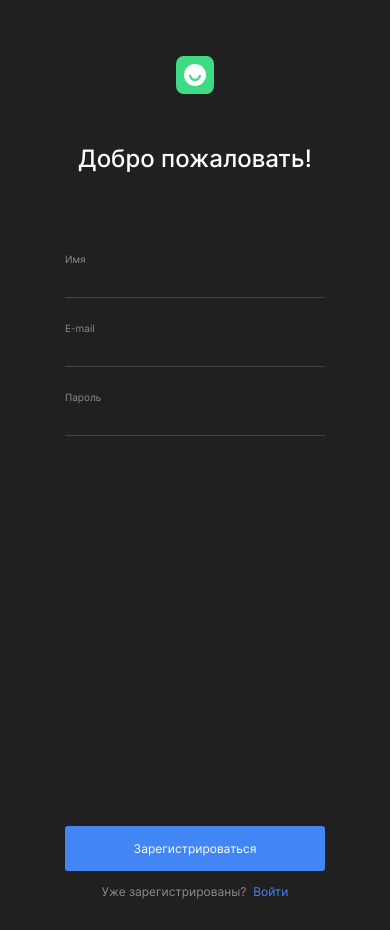
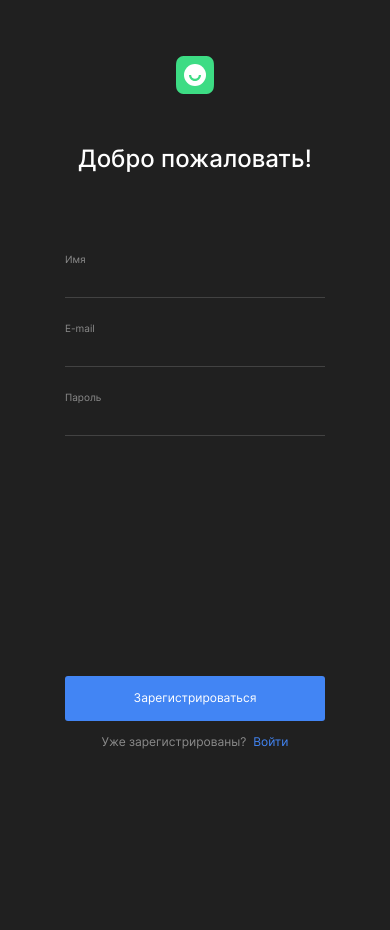
Before and after one commit to liliyamikhlina/movies-explorer-frontend, a React (Create React App) app: page /signup in a window 390 px wide. After the commit the page ends 844 px from the top, so only its background shows below. Built offline with nearby package versions, Linux system fonts and the light colour scheme; the HTML template or start-up script is replaced by a standard one.

Commit message:
fix: Auth button margin

```diff
--- a/src/components/Auth/Auth.css
+++ b/src/components/Auth/Auth.css
@@ -30,7 +30,6 @@
   .auth__box {
     width: 260px;
     margin: 0 30px;
-    height: 100vh;
   }
 }
 
@@ -138,7 +137,7 @@
 }
 
 .auth__button {
-  margin: 134px 0 16px;
+  margin: 203px 0 16px;
   padding: 0;
   text-align: center;
   width: 100%;
@@ -153,13 +152,23 @@
   line-height: 16.94px;
 }
 
+.auth__button_register {
+  margin-top: 134px;
+}
+
 @media (max-width: 430px) {
   .auth__button {
-    margin-top: auto;
+    margin-top: 291px;
     margin-bottom: 14px;
     font-size: 12px;
     font-weight: 400;
     line-height: 14.52px;
+  }
+}
+
+@media (max-width: 430px) {
+  .auth__button_register {
+    margin-top: 222px;
   }
 }
 
@@ -202,9 +211,3 @@
   display: flex;
   justify-content: center;
 }
-
-@media (max-width: 430px) {
-  .auth__link-box {
-    margin-top: auto;
-  }
-}
--- a/src/components/Auth/Auth.jsx
+++ b/src/components/Auth/Auth.jsx
@@ -28,7 +28,7 @@ function Auth({ register, title, button, text, linkTo, linkText }) {
           <span className="auth__input-error auth__input-error_inactive">
             Что-то пошло не так...
           </span>
-          <button type="submit" className="auth__button">{button}</button>
+          <button type="submit" className={`auth__button ${register ? "auth__button_register" : ""}`}>{button}</button>
         </form>
         <div className="auth__link-box">
           <p className="auth__text">{text}</p>
--- a/src/index.css
+++ b/src/index.css
@@ -37,3 +37,5 @@ a {
     padding-bottom: 28px;
   }
 }
+
+/* * { outline: 1px solid red; } */
```
Also changed, not shown: 1 other file (tests, documents, lock files or other folders).
